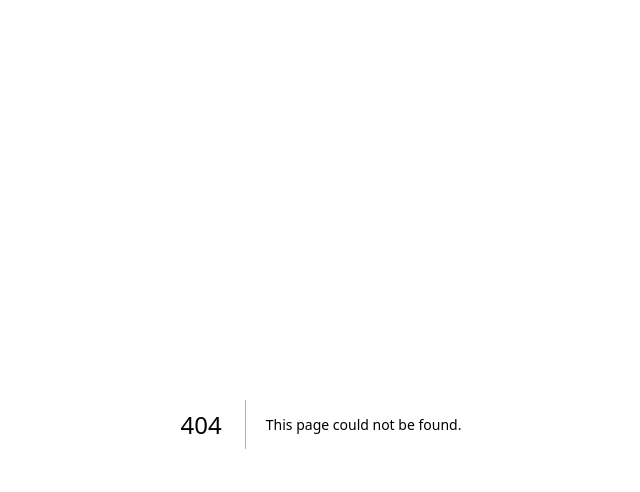
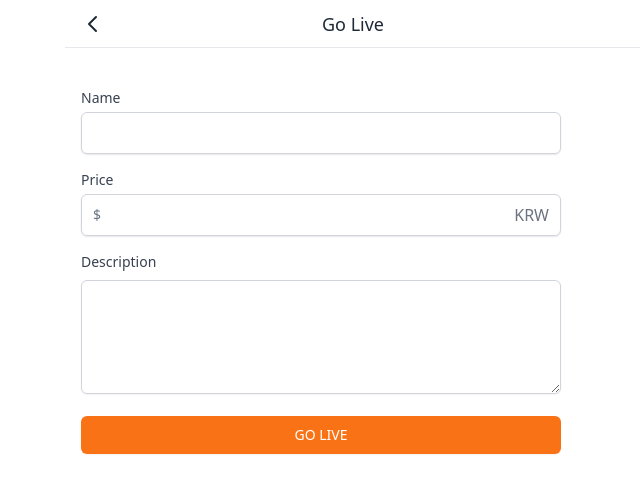
Before and after one commit to seungmin-dev/spinach-market, a Next.js app: page /streams/create in a window 1280 px wide. Before the commit this address had no page. Shown: the top 492 px of the page, without its empty margins (319-959 px from the left). Built offline with nearby package versions, Linux system fonts and the light colour scheme.

Commit message:
stream upload form

```diff
--- a/components/layout.tsx
+++ b/components/layout.tsx
@@ -126,11 +126,11 @@ export default function Layout({
               <span>채팅</span>
             </a>
           </Link>
-          <Link legacyBehavior href="/live">
+          <Link legacyBehavior href="/streams">
             <a
               className={cls(
                 "flex flex-col items-center space-y-2 ",
-                router.pathname === "/live"
+                router.pathname === "/streams"
                   ? "text-orange-500"
                   : "hover:text-gray-500 transition-colors"
               )}
--- a/pages/live/create.tsx
+++ /dev/null
@@ -1,27 +0,0 @@
-import type { NextPage } from "next";
-import Button from "@components/button";
-import Input from "@components/input";
-import Layout from "@components/layout";
-import TextArea from "@components/textarea";
-
-const Create: NextPage = () => {
-  return (
-    <Layout canGoBack title="Go Live">
-      <form className=" space-y-4 py-10 px-4">
-        <Input required label="Name" name="name" type="text" />
-        <Input
-          required
-          label="Price"
-          placeholder="0.00"
-          name="price"
-          type="text"
-          kind="price"
-        />
-        <TextArea name="description" label="Description" />
-        <Button text="Go live" />
-      </form>
-    </Layout>
-  );
-};
-
-export default Create;
--- /dev/null
+++ b/pages/streams/create.tsx
@@ -0,0 +1,66 @@
+import type { NextPage } from "next";
+import Button from "@components/button";
+import Input from "@components/input";
+import Layout from "@components/layout";
+import TextArea from "@components/textarea";
+import { useForm } from "react-hook-form";
+import useMutation from "@libs/client/useMutation";
+import { useEffect } from "react";
+import { useRouter } from "next/router";
+import { Stream } from "@prisma/client";
+
+interface CreateForm {
+  name: string;
+  price: string;
+  description: string;
+}
+
+interface CreateResponse {
+  ok: boolean;
+  live: Stream;
+}
+const Create: NextPage = () => {
+  const router = useRouter();
+  const [createStream, { data, loading }] =
+    useMutation<CreateResponse>(`/api/streams`);
+  const { handleSubmit, register } = useForm<CreateForm>();
+  const onValid = (form: CreateForm) => {
+    if (loading) return;
+    createStream(form);
+  };
+  useEffect(() => {
+    if (data && data.ok) {
+      router.push(`/stream/${data.stream.id}`);
+    }
+  }, [data]);
+  return (
+    <Layout canGoBack title="Go Live">
+      <form onSubmit={handleSubmit(onValid)} className=" space-y-4 py-10 px-4">
+        <Input
+          register={register("name", { required: true })}
+          required
+          label="Name"
+          name="name"
+          type="text"
+        />
+        <Input
+          register={register("price", { required: true })}
+          required
+          label="Price"
+          placeholder="0.00"
+          name="price"
+          type="text"
+          kind="price"
+        />
+        <TextArea
+          register={register("description", { required: true })}
+          name="description"
+          label="Description"
+        />
+        <Button text={loading ? "L O A D I N G" : "GO LIVE"} />
+      </form>
+    </Layout>
+  );
+};
+
+export default Create;
```
Also changed, not shown: pages/streams/[id].tsx (renamed from pages/live/[id].tsx), pages/streams/index.tsx (renamed from pages/live/index.tsx), 1 other file (tests, documents, lock files or other folders).
